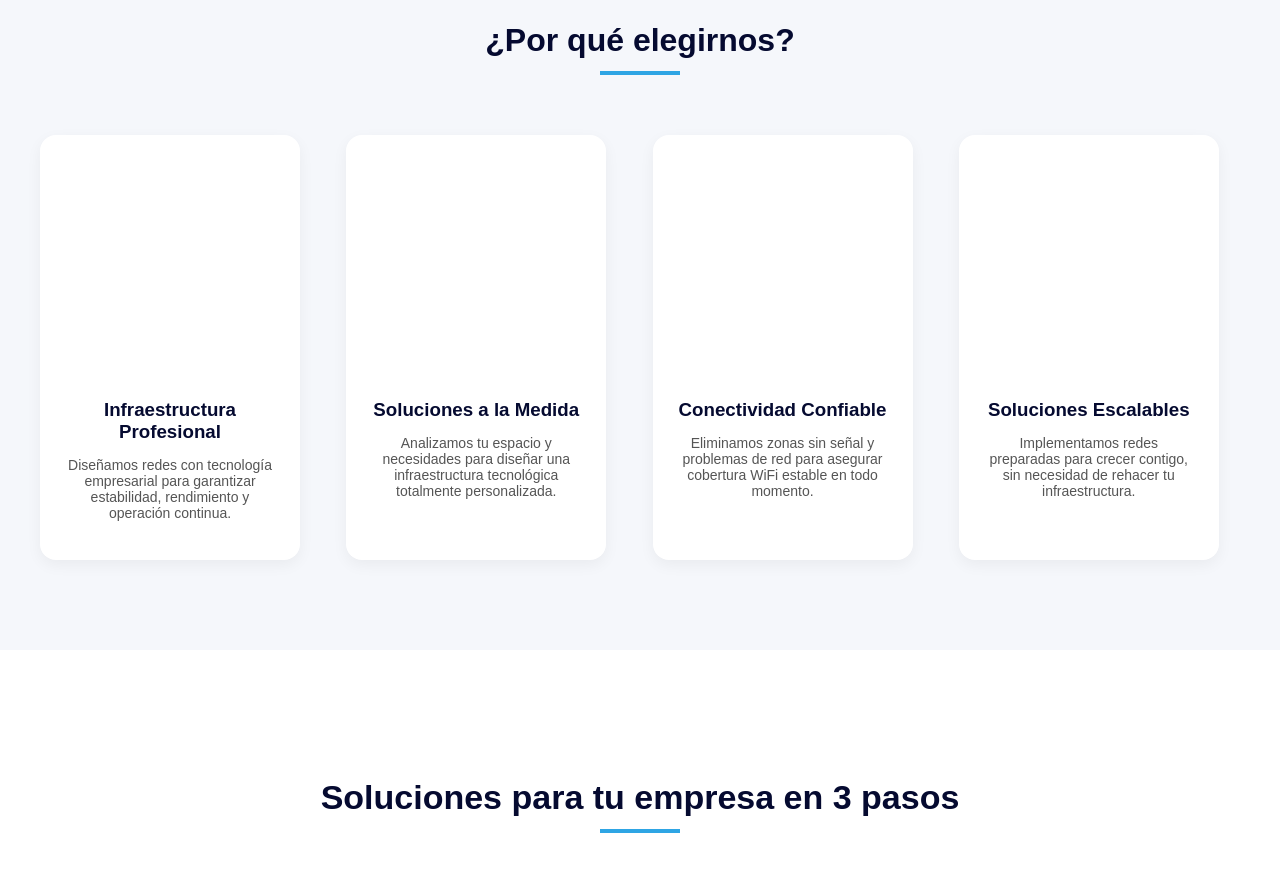
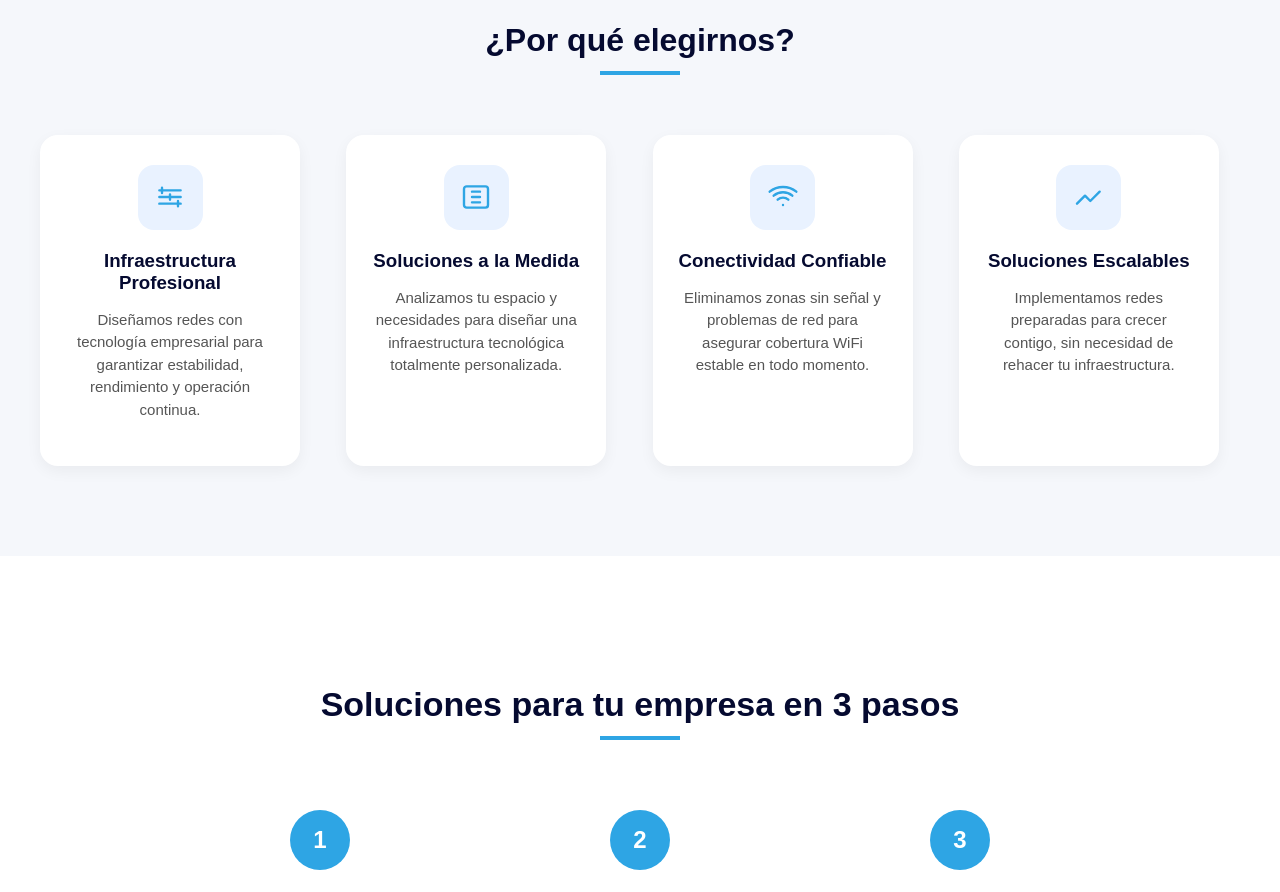
Before and after one commit to OcteFlow/octeflow-site, a Next.js app: page / in a window 1280 px wide. Shown: the part 3020-3912 px from the top of the page. Built offline with nearby package versions, Linux system fonts and the light colour scheme.

Commit message:
Update globals.css

```diff
--- a/styles/globals.css
+++ b/styles/globals.css
@@ -217,8 +217,8 @@ img:hover{
 
 .feature-card{
 background:white;
-padding: 25px;
-border-radius: 16px;
+padding: 30px 25px;
+border-radius: 18px;
 max-width:260px;
 text-align:center;
 transition:all 0.3s ease;
@@ -237,12 +237,25 @@ margin-bottom:10px;
 
 .feature-card p{
 color:#555;
-font-size:14px;
-}
-
-.feature-icon{
-font-size:42px;
-margin-bottom:15px;
+font-size:15px;
+line-height: 1.5;
+}
+
+.feature-icon {
+  width: 65px;
+  height: 65px;
+  margin: 0 auto 20px auto;
+  border-radius: 16px;
+  background: #e9f2ff;
+  display: flex;
+  align-items: center;
+  justify-content: center;
+}
+
+.feature-icon svg {
+  width: 32px;
+  height: 32px;
+  color: #2ea5e4;
 }
 
 .steps-section{
```
